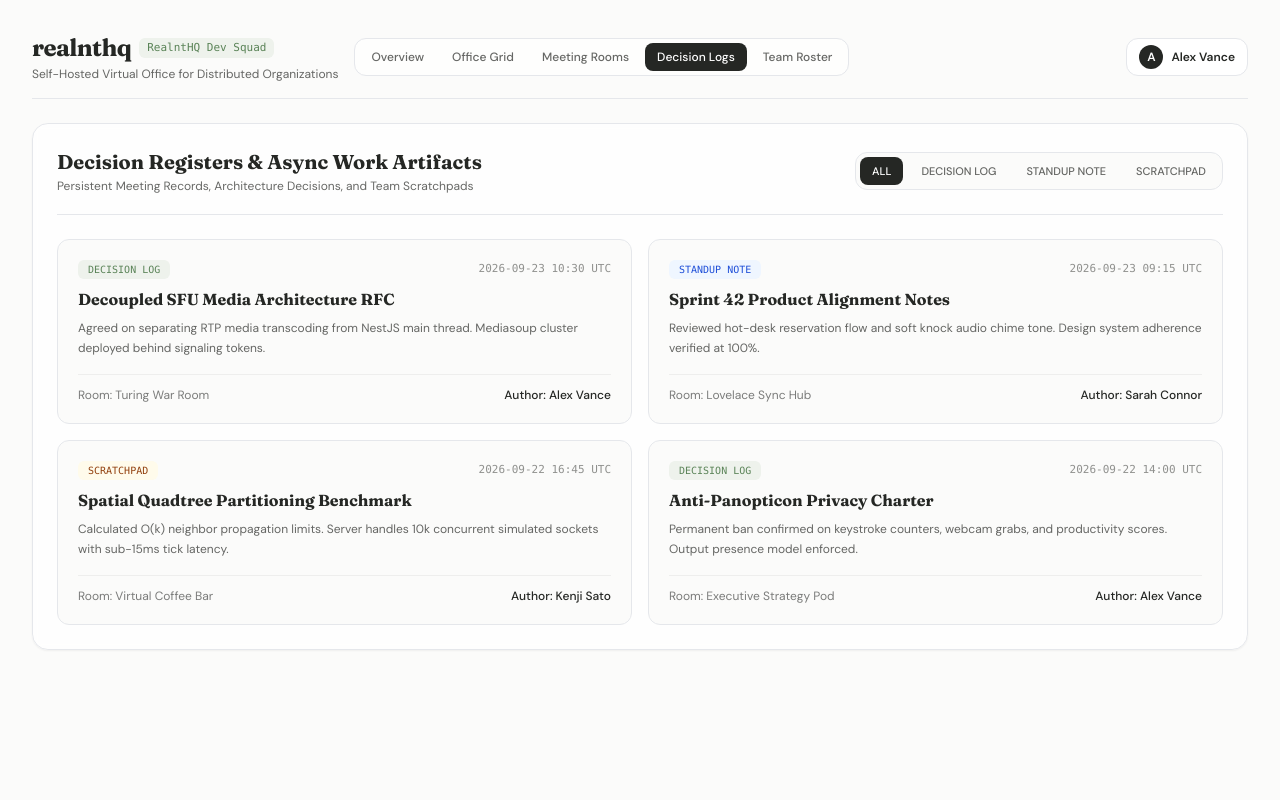
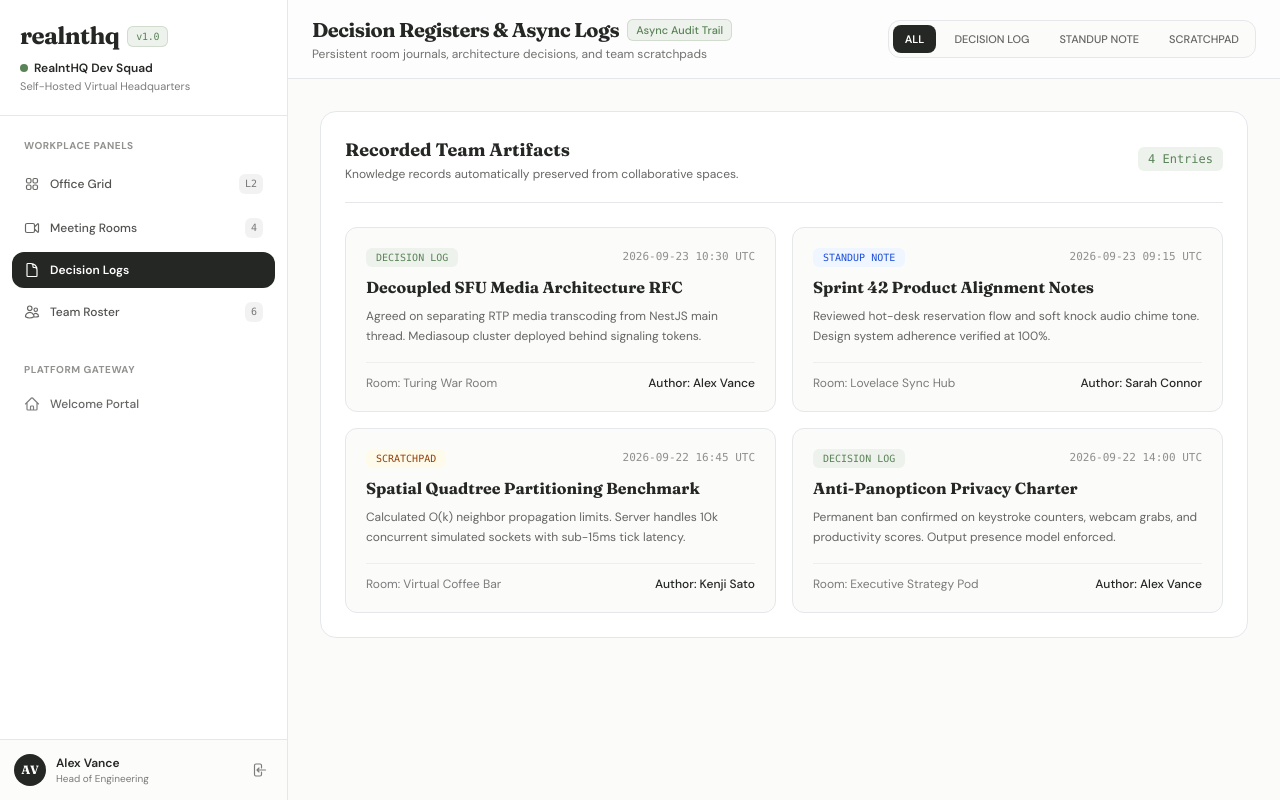
Before and after one commit to gtkrshnaaa/realnthq, a Next.js app in the folder client/: page /artifacts in a window 1280 px wide. Built offline with nearby package versions, Linux system fonts and the light colour scheme; no server answers.

Commit message:
refactor(client): convert decision logs page to panel style sidebar layout

```diff
--- a/client/src/app/artifacts/page.tsx
+++ b/client/src/app/artifacts/page.tsx
@@ -1,7 +1,7 @@
 'use client';
 
 import React, { useState } from 'react';
-import { Header } from '@/components/navigation/header';
+import { DashboardLayout } from '@/components/layout/dashboard_layout';
 import { UserProfile } from '@/types/office.types';
 
 interface RoomArtifact {
@@ -85,20 +85,13 @@ export default function ArtifactsPage() {
   };
 
   return (
-    <main className="min-h-screen p-4 md:p-6 lg:p-8 max-w-7xl mx-auto space-y-6">
-      <Header currentUser={currentUser} activePath="/artifacts" />
-
-      <section className="bg-white/80 backdrop-blur-sm rounded-2xl border border-black/8 p-6 shadow-sm">
-        <div className="flex flex-col sm:flex-row sm:items-center justify-between pb-5 border-b border-black/8 gap-4">
-          <div>
-            <h2 className="font-serif text-xl font-bold text-[#252724]">
-              Decision Registers & Async Work Artifacts
-            </h2>
-            <p className="text-xs text-[#252724]/70 mt-0.5">
-              Persistent Meeting Records, Architecture Decisions, and Team Scratchpads
-            </p>
-          </div>
-
+    <DashboardLayout
+      activePath="/artifacts"
+      title="Decision Registers & Async Logs"
+      subtitle="Persistent room journals, architecture decisions, and team scratchpads"
+      badge="Async Audit Trail"
+      currentUser={currentUser}
+      actions={
         <div className="flex items-center gap-1.5 p-1 bg-[#fbfbfa] rounded-xl border border-black/8 text-xs font-medium">
           {['ALL', 'DECISION_LOG', 'STANDUP_NOTE', 'SCRATCHPAD'].map((t) => (
             <button
@@ -106,7 +99,7 @@ export default function ArtifactsPage() {
               onClick={() => setFilter(t)}
               className={`px-3 py-1.5 rounded-lg transition-all text-[11px] ${
                 filter === t
-                    ? 'bg-[#252724] text-white shadow-xs'
+                  ? 'bg-[#252724] text-white shadow-xs font-semibold'
                   : 'text-[#252724]/70 hover:text-[#252724]'
               }`}
             >
@@ -114,6 +107,21 @@ export default function ArtifactsPage() {
             </button>
           ))}
         </div>
+      }
+    >
+      <section className="bg-white rounded-2xl border border-black/8 p-6 shadow-xs">
+        <div className="flex flex-col sm:flex-row sm:items-center justify-between pb-5 border-b border-black/8 gap-4">
+          <div>
+            <h2 className="font-serif text-lg font-bold text-[#252724]">
+              Recorded Team Artifacts
+            </h2>
+            <p className="text-xs text-[#252724]/70 mt-0.5">
+              Knowledge records automatically preserved from collaborative spaces.
+            </p>
+          </div>
+          <span className="text-xs font-mono px-2.5 py-1 rounded-md bg-[#eef2ec] text-[#5a8357]">
+            {filtered.length} Entries
+          </span>
         </div>
 
         <div className="grid grid-cols-1 md:grid-cols-2 gap-4 mt-6">
@@ -154,6 +162,6 @@ export default function ArtifactsPage() {
           ))}
         </div>
       </section>
-    </main>
+    </DashboardLayout>
   );
 }
```
Lines whose indentation alone changed are shown as unchanged.
